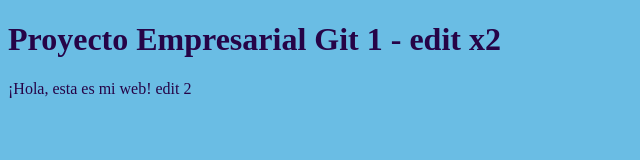
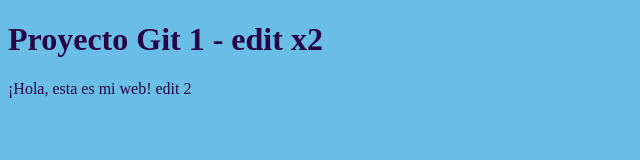
Before and after one commit to HuilenGarcia/Proyecto1github, a plain HTML site: page Index.HTML in a window 1280 px wide. Shown: the whole page, without its empty margins (0-640 px from the left). Drawn offline with Linux system fonts and the light colour scheme.

Commit message:
titulo modificado

```diff
--- a/Index.HTML
+++ b/Index.HTML
@@ -6,7 +6,7 @@
    </head>
 
   <body>
-    <h1> Proyecto Empresarial Git 1  - edit x2</h1>
+    <h1> Proyecto Git 1  - edit x2</h1>
     <p>¡Hola, esta es mi web! edit 2</p>
   </body>
 </html>
```
